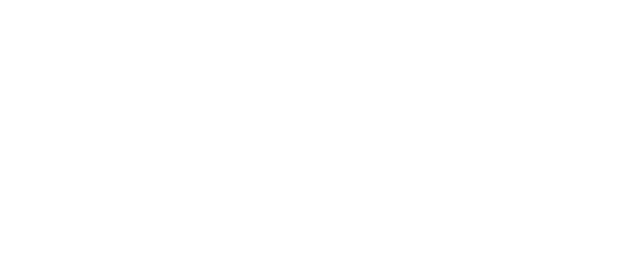
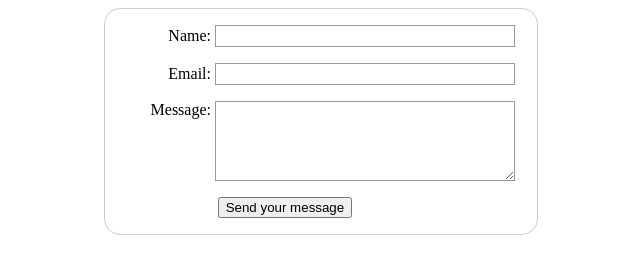
Before and after one commit to rotwang00/firstform, a plain HTML site: page index.html in a window 1280 px wide. Shown: the whole page, without its empty margins (319-959 px from the left). Drawn offline with Linux system fonts and the light colour scheme.

Commit message:
Completed lesson

```diff
--- a/index.html
+++ b/index.html
@@ -3,7 +3,28 @@
   <head>
     <meta charset="UTF-8" />
     <meta name="viewport" content="width=device-width, initial-scale=1.0" />
+    <link rel="stylesheet" href="style.css" />
     <title>First Form</title>
   </head>
-  <body></body>
+  <body>
+    <form action="/my-handling-form-page" method="post">
+      <ul>
+        <li>
+          <label for="name">Name:</label>
+          <input type="text" id="name" name="user_name" />
+        </li>
+        <li>
+          <label for="mail">Email:</label>
+          <input type="email" id="mail" name="user_email" />
+        </li>
+        <li>
+          <label for="msg">Message:</label>
+          <textarea id="msg" name="user_message"></textarea>
+        </li>
+        <li class="button">
+          <button type="submit">Send your message</button>
+        </li>
+      </ul>
+    </form>
+  </body>
 </html>
--- /dev/null
+++ b/style.css
@@ -0,0 +1,65 @@
+form {
+  /* Center the form on the page */
+  margin: 0 auto;
+  width: 400px;
+  /* Form outline */
+  padding: 1em;
+  border: 1px solid #ccc;
+  border-radius: 1em;
+}
+
+ul {
+  list-style: none;
+  padding: 0;
+  margin: 0;
+}
+
+form li + li {
+  margin-top: 1em;
+}
+
+label {
+  /* Uniform size & alignment */
+  display: inline-block;
+  width: 90px;
+  text-align: right;
+}
+
+input,
+textarea {
+  /* To make sure that all text fields have the same font settings
+     By default, textareas have a monospace font */
+  font: 1em sans-serif;
+
+  /* Uniform text field size */
+  width: 300px;
+  box-sizing: border-box;
+
+  /* Match form field borders */
+  border: 1px solid #999;
+}
+
+input:focus,
+textarea:focus {
+  /* Additional highlight for focused elements */
+  border-color: #000;
+}
+
+textarea {
+  /* Align multiline text fields with their labels */
+  vertical-align: top;
+
+  /* Provide space to type some text */
+  height: 5em;
+}
+
+.button {
+  /* Align buttons with the text fields */
+  padding-left: 90px; /* same size as the label elements */
+}
+
+button {
+  /* This extra margin represent roughly the same space as the space
+     between the labels and their text fields */
+  margin-left: 0.5em;
+}
```
